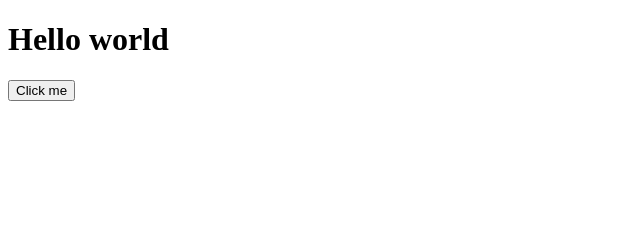
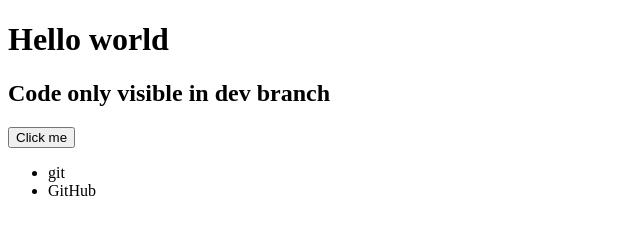
Before and after one commit to Littlerou/shaw-intro-to-version, a plain HTML site: page index.html in a window 1280 px wide. Shown: the whole page, without its empty margins (0-640 px from the left). Drawn offline with Linux system fonts and the light colour scheme.

Commit message:
development page

```diff
--- a/index.html
+++ b/index.html
@@ -8,6 +8,11 @@
 </head>
 <body>
     <h1> Hello world</h1>
+    <h2>Code only visible in dev branch</h2>
     <button> Click me</button>
+    <ul>
+        <li>git</li>
+        <li>GitHub</li>
+    </ul>
 </body>
 </html>
```
